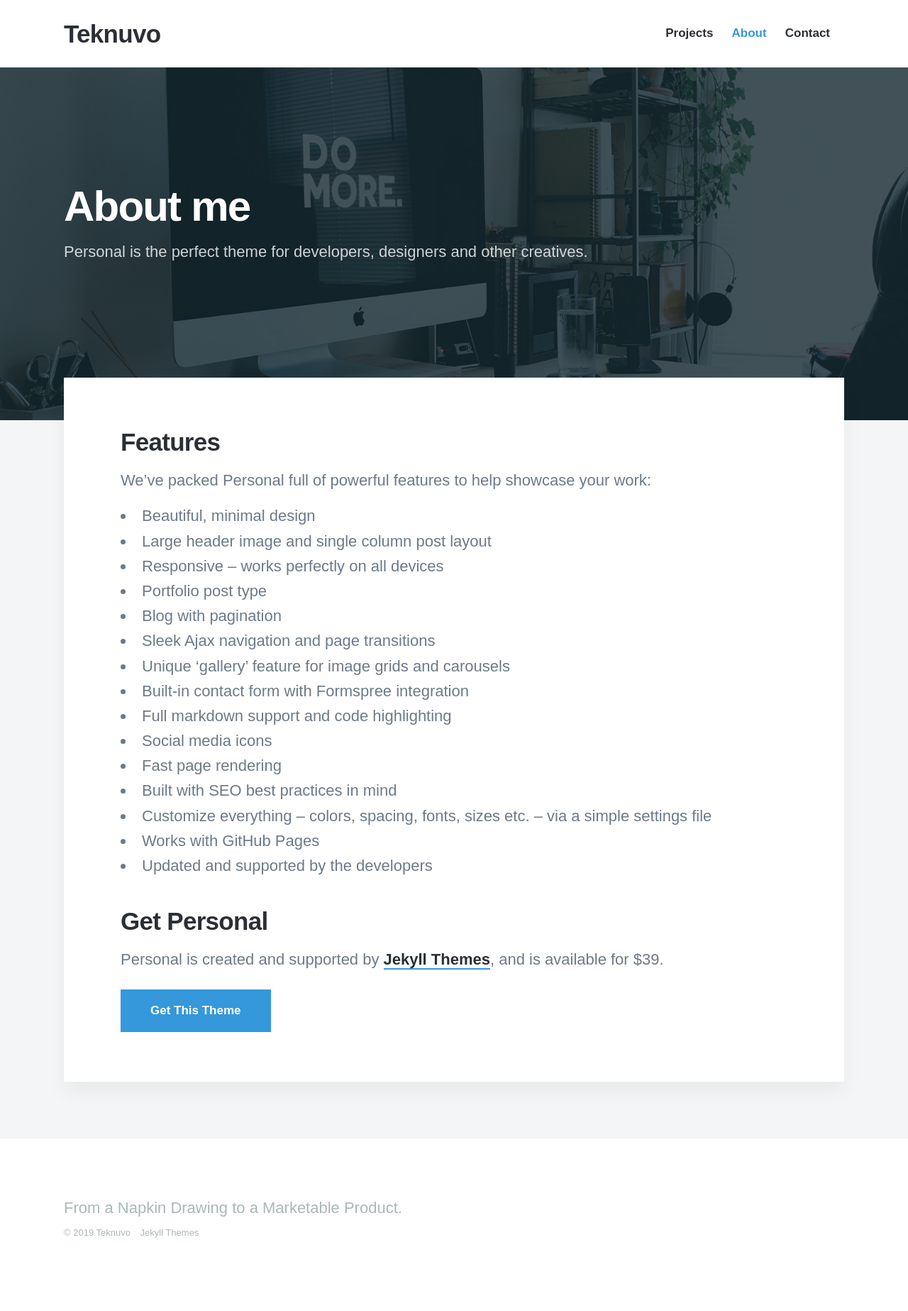
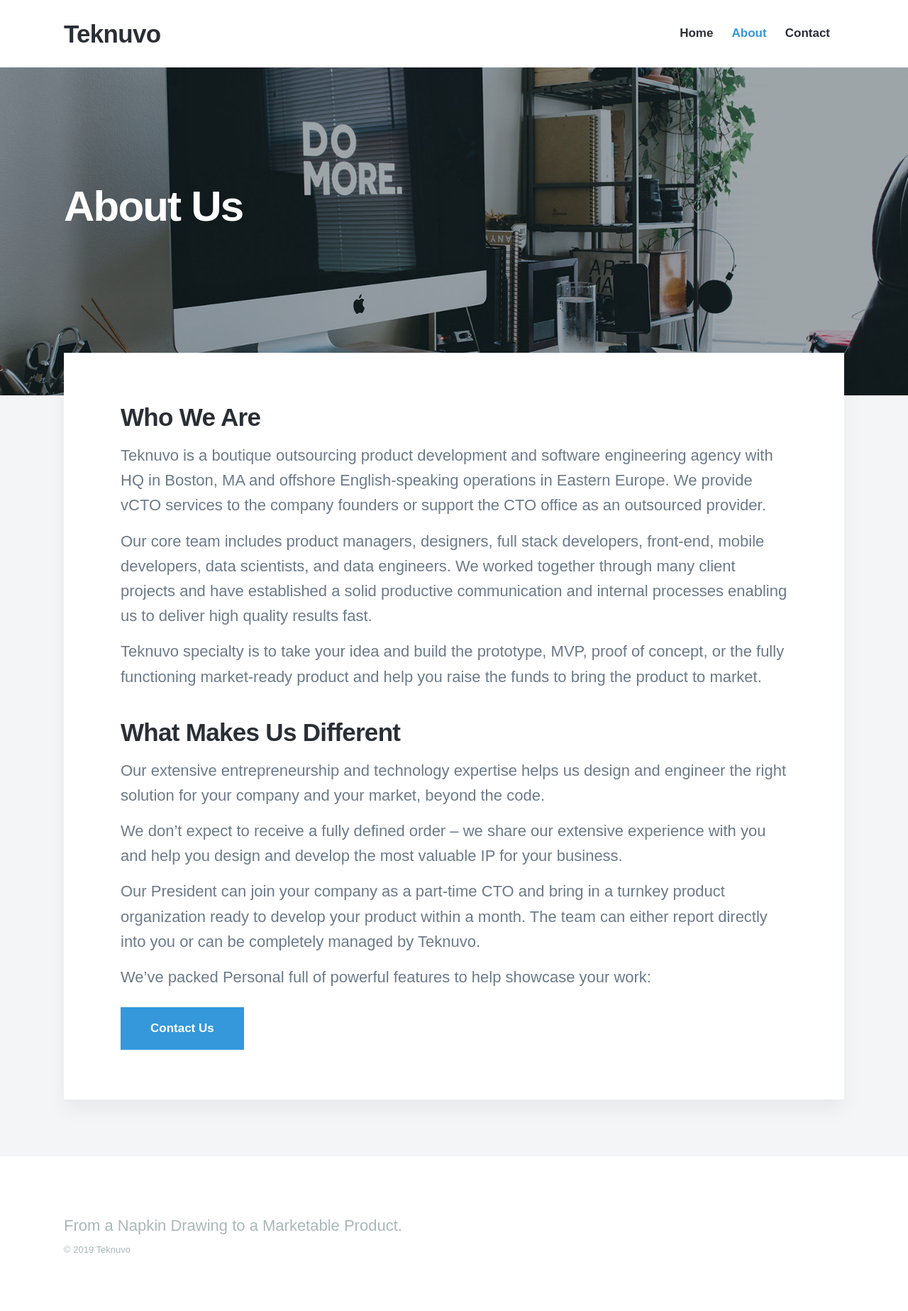
Before and after one commit to teknuvo/teknuvo.github.io, a Jekyll site: the page built from _pages/about.md, in a window 1280 px wide. Shown: the whole page at 71% size. Built offline with Jekyll 4.4.1, drawn with Linux system fonts in a browser that asks for light colours; nearby versions of some CDN libraries; some web fonts are replaced; before the commit the page ends 1823 px from its top, so only the background shows below that.

Commit message:
adding pages

```diff
--- a/_data/settings.yml
+++ b/_data/settings.yml
@@ -8,7 +8,7 @@ header_settings:
 
 menu_settings:
   menu_items:
-    - title: 'Projects'
+    - title: 'Home'
       url: '/'
     - title: 'About'
       url: '/about'
@@ -19,7 +19,7 @@ footer_settings:
   footer_tagline: From a Napkin Drawing to a Marketable Product.
 
 hero_settings:
-  overlay_opacity: 0.8
+  overlay_opacity: 0.4
 
 post_settings:
   grid_spacing: 10
--- a/_includes/footer.html
+++ b/_includes/footer.html
@@ -6,7 +6,7 @@
 
 		<div class="footer__copyright">
 			<span>© {{ 'now' | date: "%Y" }} {{ site.data.settings.basic_settings.site_title }}</span>
-			<a href="https://jekyllthemes.io" target="_blank">Jekyll Themes</a>
+			<!-- <a href="https://jekyllthemes.io" target="_blank">Jekyll Themes</a> -->
 		</div>
 
 		{% include socials.html %}
--- a/_pages/about.md
+++ b/_pages/about.md
@@ -1,32 +1,26 @@
 ---
-title: About me
-subtitle: Personal is the perfect theme for developers, designers and other creatives.
+title: About Us
+subtitle:
 description: Personal is the perfect theme for developers, designers and other creatives.
 featured_image: /images/demo/about.jpg
 ---
 
-## Features
+## Who We Are
+
+Teknuvo is a boutique outsourcing product development and software engineering agency with HQ in Boston, MA and offshore English-speaking operations in Eastern Europe. We provide vCTO services to the company founders or support the CTO office as an outsourced provider.
+
+Our core team includes product managers, designers, full stack developers, front-end, mobile developers, data scientists, and data engineers. We worked together through many client projects and have established a solid productive communication and internal processes enabling us to deliver high quality results fast.
+
+Teknuvo specialty is to take your idea and build the prototype, MVP, proof of concept, or the fully functioning market-ready product and help you raise the funds to bring the product to market.
+
+## What Makes Us Different
+Our extensive entrepreneurship and technology expertise helps us design and engineer the right solution for your company and your market, beyond the code.
+
+We don’t expect to receive a fully defined order – we share our extensive experience with you and help you design and develop the most valuable IP for your business.
+
+Our President can join your company as a part-time CTO and bring in a turnkey product organization ready to develop your product within a month. The team can either report directly into you or can be completely managed by Teknuvo.
+
 
 We've packed Personal full of powerful features to help showcase your work:
 
-* Beautiful, minimal design
-* Large header image and single column post layout
-* Responsive – works perfectly on all devices
-* Portfolio post type
-* Blog with pagination
-* Sleek Ajax navigation and page transitions
-* Unique 'gallery' feature for image grids and carousels
-* Built-in contact form with Formspree integration
-* Full markdown support and code highlighting
-* Social media icons
-* Fast page rendering
-* Built with SEO best practices in mind
-* Customize everything – colors, spacing, fonts, sizes etc. – via a simple settings file
-* Works with GitHub Pages
-* Updated and supported by the developers
-
-## Get Personal
-
-Personal is created and supported by [Jekyll Themes](https://jekyllthemes.io), and is available for $39.
-
-<a href="https://jekyllthemes.io/theme/personal-website-jekyll-theme" class="button button--large">Get This Theme</a>
+<a href="/contact" class="button button--large">Contact Us</a>
```
Also changed, not shown: _projects/capabilities.md (renamed from _projects/2018-06-30-demo-project.md, +3 -3 lines), _projects/difference.md (added, +100 -0 lines), _projects/solution.md (added, +100 -0 lines), _projects/whoarewe.md (added, +100 -0 lines), index.html (+4 -5 lines).
